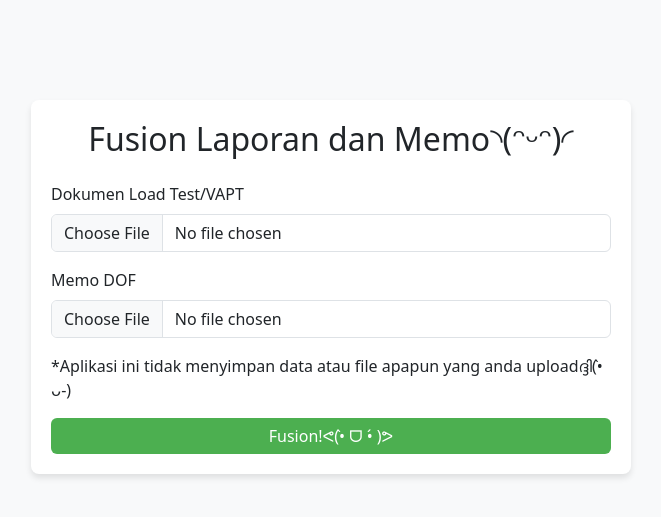
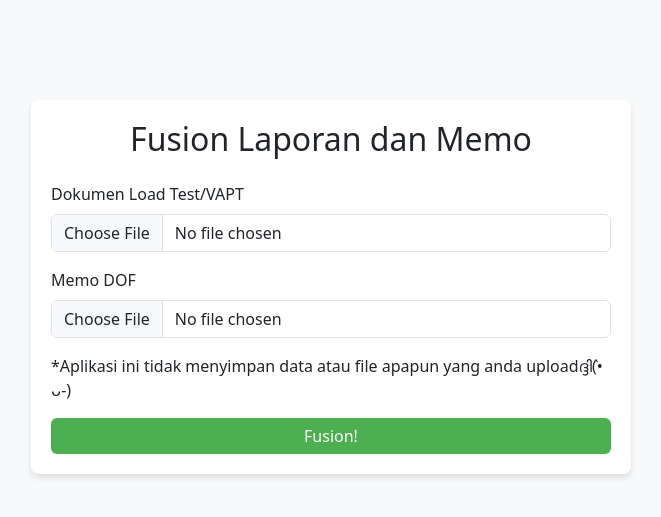
Before and after one commit to dimasdwi340/merge-pdf, a Flask app: page / in a window 1280 px wide. Shown: the top 517 px of the page, without its empty margins (309-970 px from the left). Run offline with Flask 3, Linux system fonts and the light colour scheme.

Commit message:
Versi Keempat

```diff
--- a/templates/index.html
+++ b/templates/index.html
@@ -33,7 +33,7 @@
 </head>
 <body>
     <div class="container">
-        <h2 class="text-center mb-4">Fusion Laporan dan Memo◝(ᵔᵕᵔ)◜</h2>
+        <h2 class="text-center mb-4">Fusion Laporan dan Memo</h2>
         <form action="/" method="post" enctype="multipart/form-data" autocomplete="off">
             <div class="mb-3">
                 <label for="main_pdf" class="form-label">Dokumen Load Test/VAPT</label>
@@ -46,7 +46,7 @@
             <div class="mb-3">
                 <label for="explained">*Aplikasi ini tidak menyimpan data atau file apapun yang anda uploadദ്ദി(•̀ ᴗ-)</label>
             </div>
-            <button type="submit" class="btn btn-primary w-100">Fusion!ᕙ(•̀ ᗜ •́ )ᕗ</button>
+            <button type="submit" class="btn btn-primary w-100">Fusion!</button>
         </form>
     </div>
 
```
